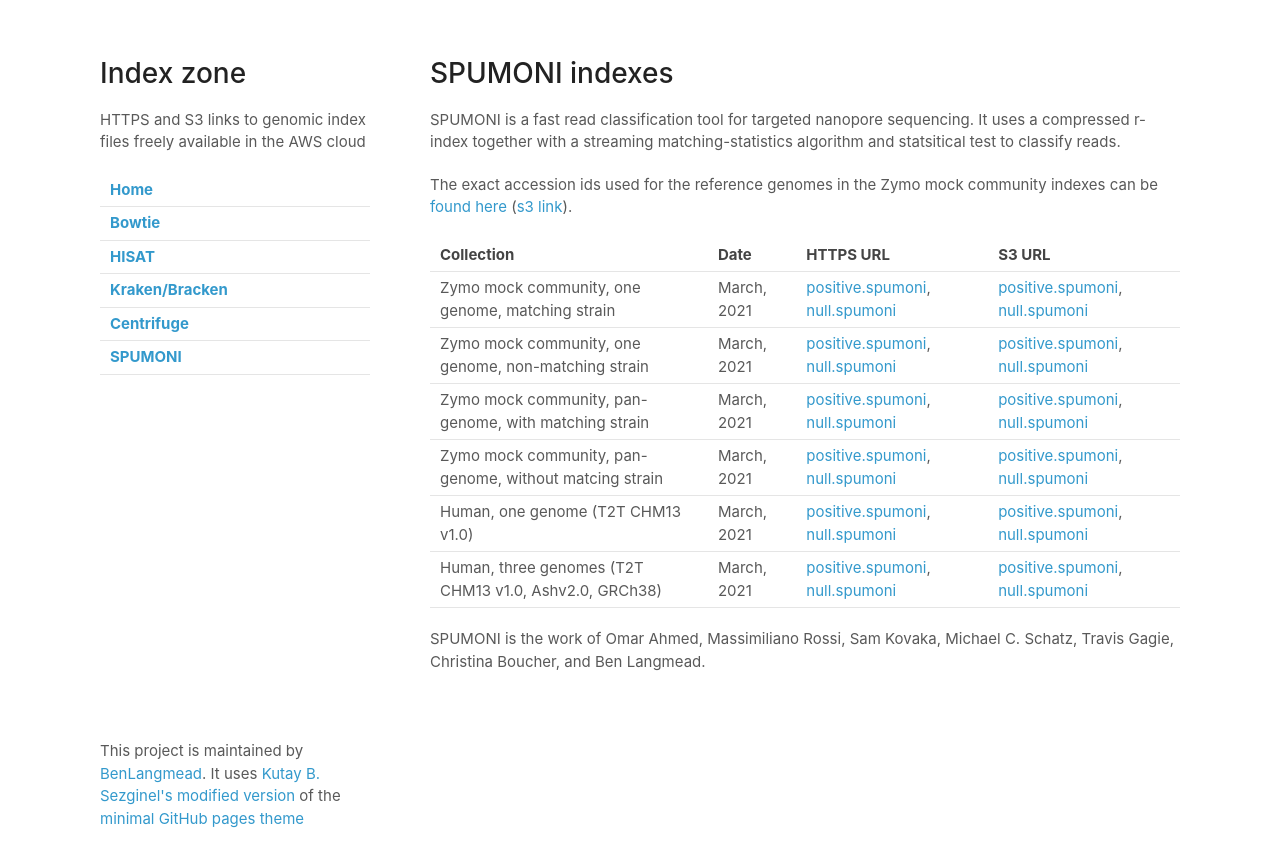
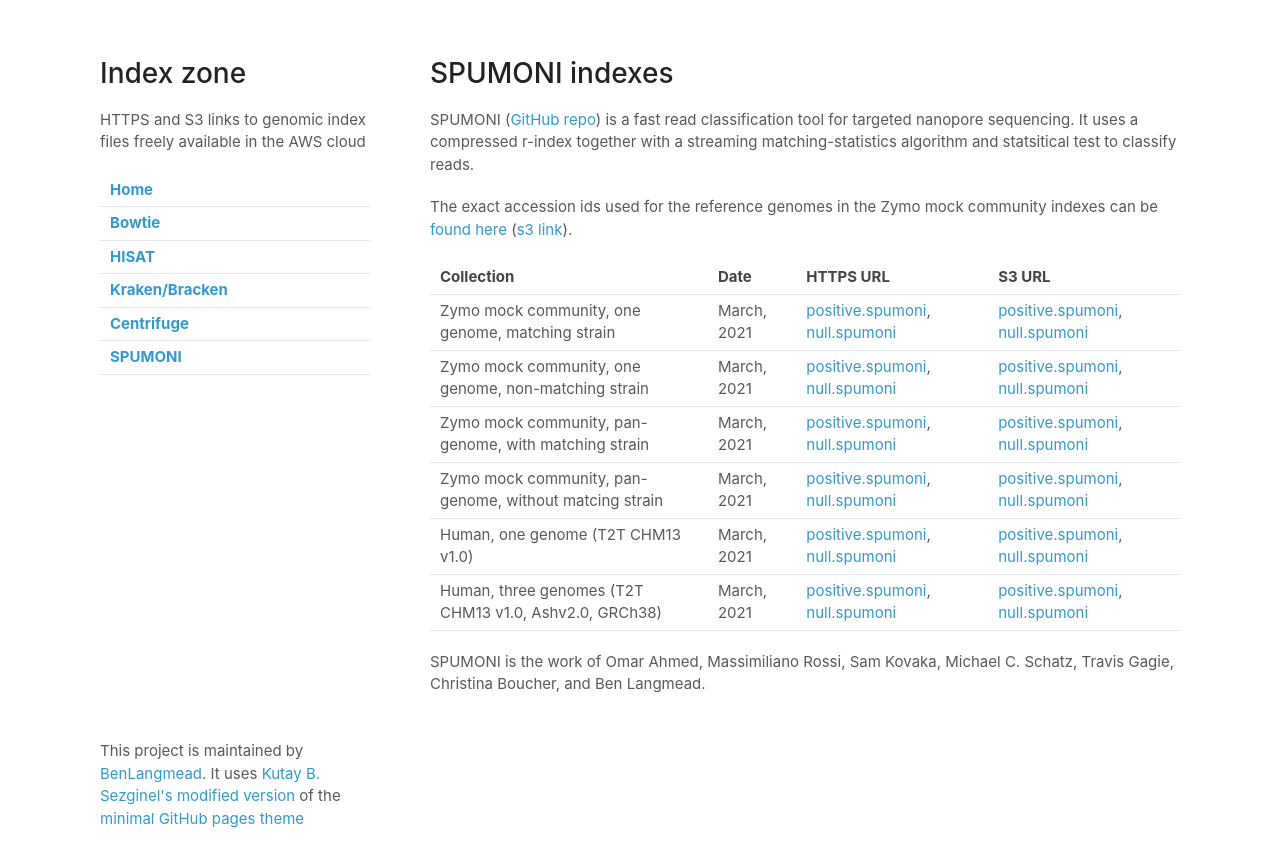
Before and after one commit to BenLangmead/aws-indexes, a Jekyll site: the page built from docs/spumoni.md, in a window 1280 px wide. Shown: the top 867 px of the page. Built offline with Jekyll 4.4.1, drawn with Linux system fonts in a browser that asks for light colours; our own code applies the rules of GitHub Pages for plain Markdown files.

Commit message:
add link to SPUMONI github

```diff
--- a/docs/spumoni.md
+++ b/docs/spumoni.md
@@ -1,6 +1,6 @@
 # SPUMONI indexes
 
-SPUMONI is a fast read classification tool for targeted nanopore sequencing.  It uses a compressed r-index together with a streaming matching-statistics algorithm and statsitical test to classify reads.
+SPUMONI ([GitHub repo](https://github.com/oma219/spumoni)) is a fast read classification tool for targeted nanopore sequencing.  It uses a compressed r-index together with a streaming matching-statistics algorithm and statsitical test to classify reads.
 
 The exact accession ids used for the reference genomes in the Zymo mock community indexes can be [found here][accessions] ([s3 link][accessions_s3]).
 
```
